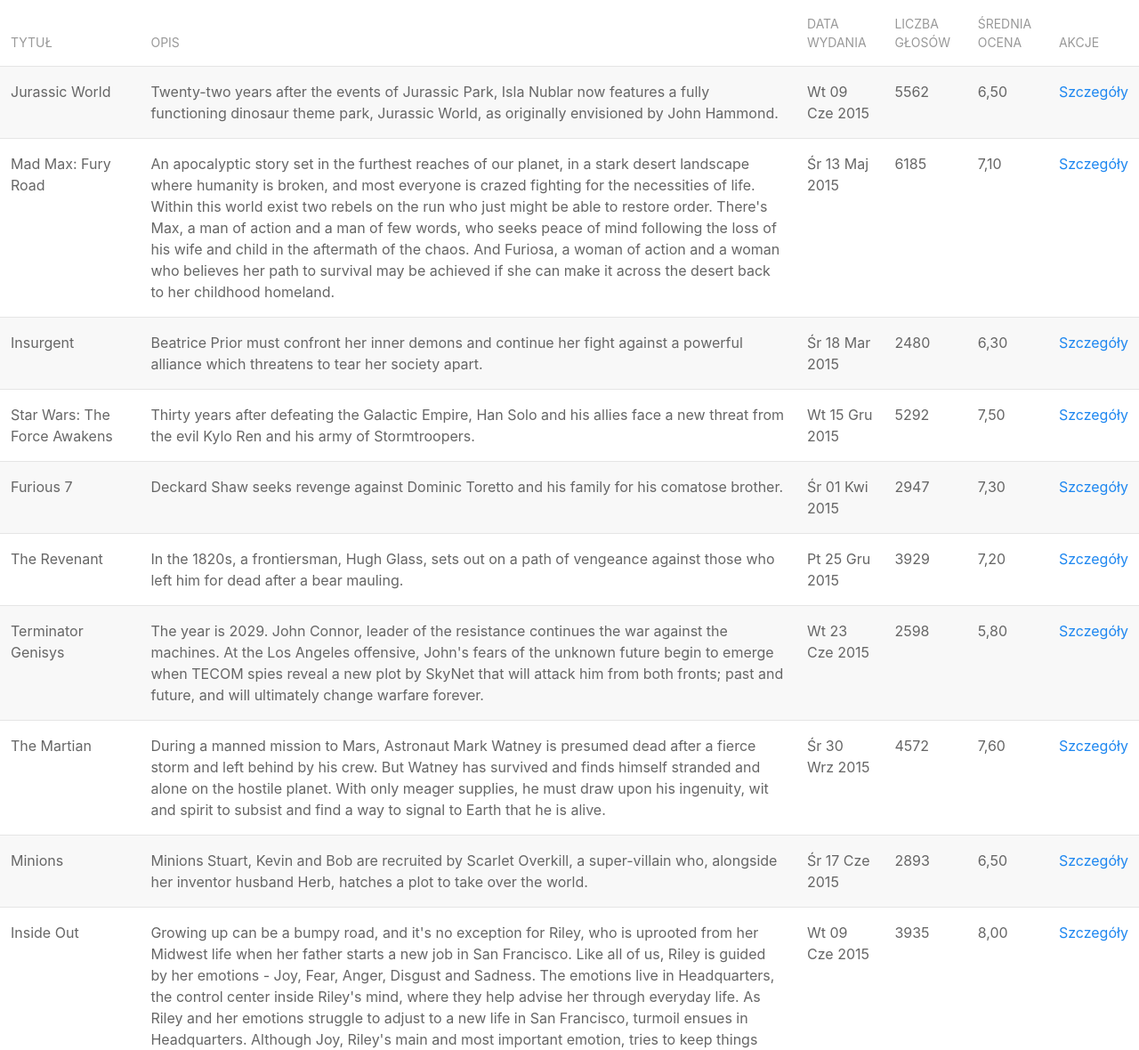
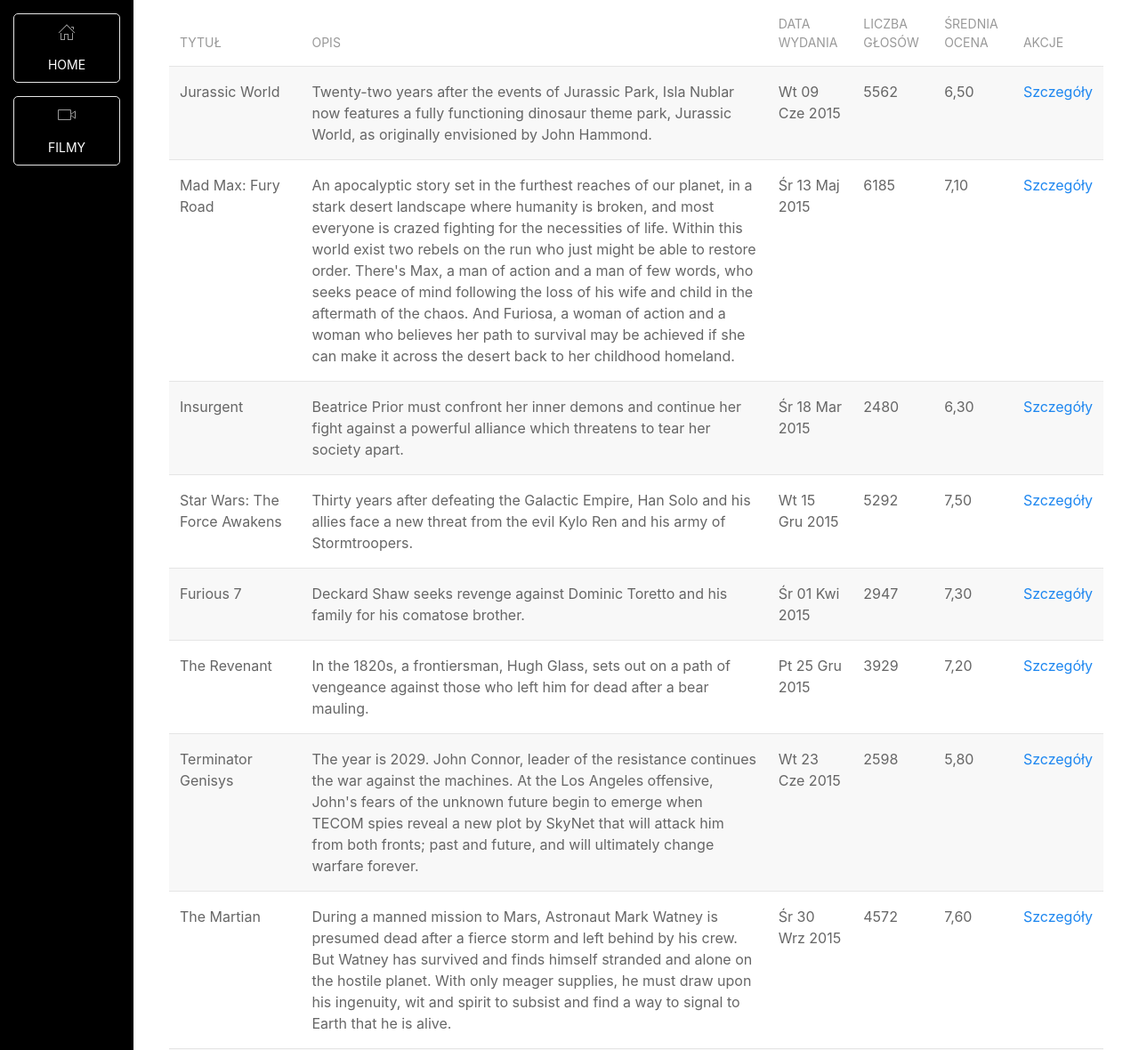
Before and after one commit to chudzickwszib/movies, a Django app: page /movies/ in a window 1280 px wide. Shown: the top 1180 px of the page at 89% size. Run offline with Django 5.2, Linux system fonts and the light colour scheme.

Commit message:
Dodanie side bar. Dodanie tagu include dla przycisków w side bar.

```diff
--- a/static/css/main.css
+++ b/static/css/main.css
@@ -5,3 +5,12 @@
 body {
     height: 100%;
 }
+
+.side-bar {
+    background: black;
+    color: white;
+}
+
+.gap-small {
+    gap: 15px;
+}
--- /dev/null
+++ b/templates/menu_button.html
@@ -0,0 +1,8 @@
+<div>
+    <a class="uk-button uk-button-default uk-border-rounded uk-width-1-1"
+       href="{% url url_name %}"
+    >
+        <span class="uk-icon-link" uk-icon="{{ icon }}"></span>
+        <div style="color: white">{{ name }}</div>
+    </a>
+</div>
--- a/templates/movie_base.html
+++ b/templates/movie_base.html
@@ -13,6 +13,17 @@
     <script src="{% static 'js/uikit-icons.min.js' %}"></script>
 </head>
 <body>
-{% block page_content %}{% endblock %}
+
+<div uk-height-viewport="offset-bottom: 0" class="uk-flex">
+    <div class="uk-width-small side-bar uk-flex uk-flex-column uk-padding-small gap-small">
+        {% include 'menu_button.html' with url_name='all_movies_url' icon='home' name='Home' %}
+        {% include 'menu_button.html' with url_name='all_movies_url' icon='video-camera' name='Filmy' %}
+    </div>
+    <div class="uk-width-expand">
+        <div class="uk-container">
+            {% block page_content %}{% endblock %}
+        </div>
+    </div>
+</div>
 </body>
 </html>
```
